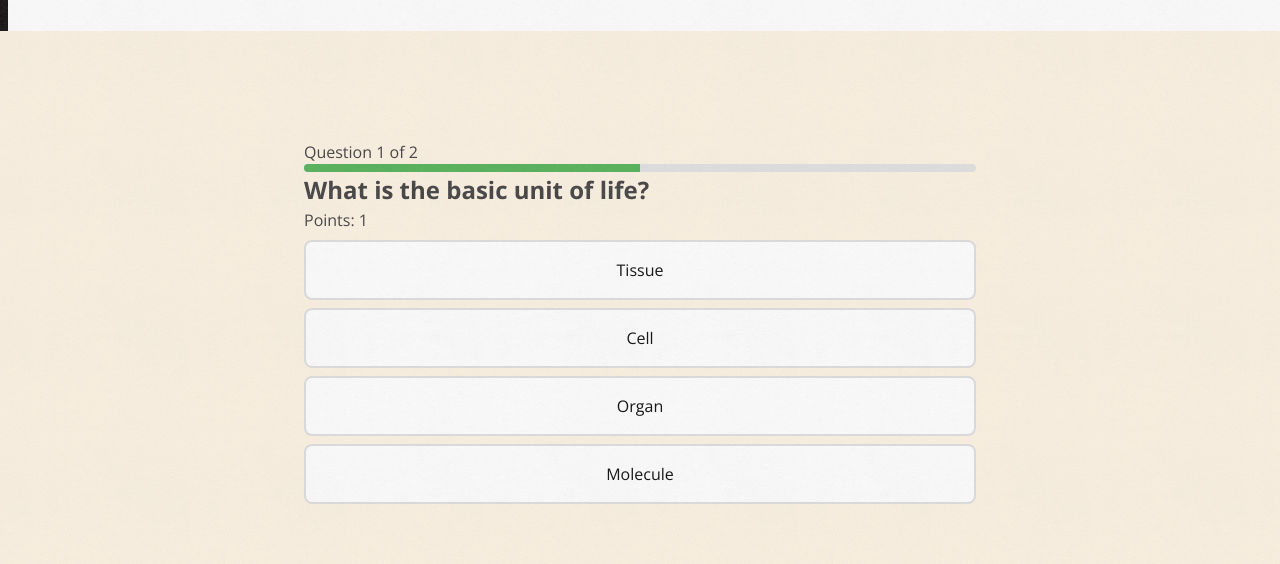
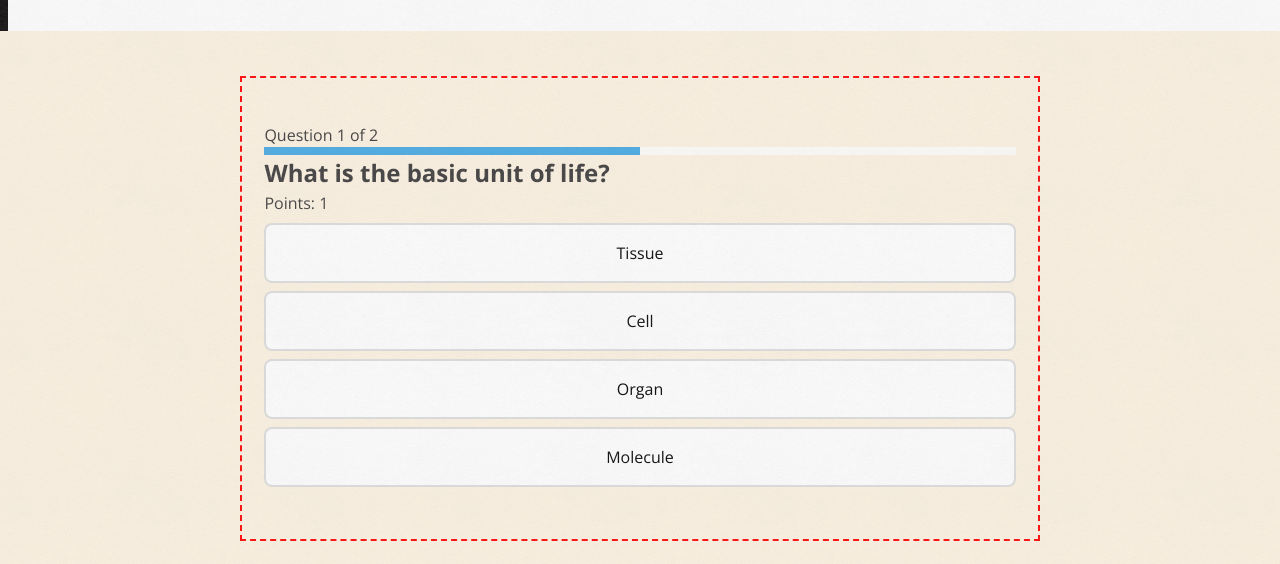
Before and after one commit to Samalmohanna1/Quiz-Me, an Astro site: page /quiz/biology-basics in a window 1280 px wide. Shown: the part 236-800 px from the top of the page. Built offline with nearby package versions, Linux system fonts and the light colour scheme; Astro itself is replaced by a stand-in of ours.

Commit message:
style: cleanup quiz styles.

```diff
--- a/src/components/Quiz.tsx
+++ b/src/components/Quiz.tsx
@@ -1,5 +1,6 @@
 import { useState } from 'react'
 import '../styles/quiz.css'
+
 interface QuizQuestion {
 	question: string
 	options: string[]
@@ -40,7 +41,7 @@ export default function QuizPlayer({ quiz }: QuizPlayerProps) {
 		selectedAnswers[currentQuestionIndex] !== undefined
 
 	const handleAnswerSelect = (answerIndex: number) => {
-		console.log('Answer selected:', answerIndex) // Debug log
+		console.log('Answer selected:', answerIndex)
 		const isCorrect = answerIndex === currentQuestion.correctAnswer
 		const points = isCorrect ? currentQuestion.points : 0
 
@@ -53,7 +54,6 @@ export default function QuizPlayer({ quiz }: QuizPlayerProps) {
 			},
 		}))
 
-		// Show explanation if it exists
 		if (currentQuestion.explanation) {
 			setShowExplanation(true)
 		}
--- a/src/pages/quiz/[slug].astro
+++ b/src/pages/quiz/[slug].astro
@@ -35,7 +35,7 @@ const { Content } = await quiz.render()
 		</div>
 		<Content />
 	</div>
-	<div class='quiz-container'>
+	<div class=''>
 		<Quiz quiz={quiz.data} client:load />
 	</div>
 	<div class='center-text'>
--- a/src/styles/quiz.css
+++ b/src/styles/quiz.css
@@ -1,20 +1,18 @@
 .quiz-container {
     max-width: 800px;
     margin: 0 auto;
-    padding: 2rem;
+    padding: var(--spacing-l) var(--spacing-s);
+    border: 2px dashed red;
 }
 
 .progress-visual {
-    width: 100%;
     height: 8px;
-    background-color: #e0e0e0;
-    border-radius: 4px;
-    overflow: hidden;
+    background-color: var(--color-cream-100);
 }
 
 .progress-fill {
     height: 100%;
-    background-color: #4CAF50;
+    background-color: var(--color-blue-400);
     transition: width 0.3s ease;
 }
 
```
